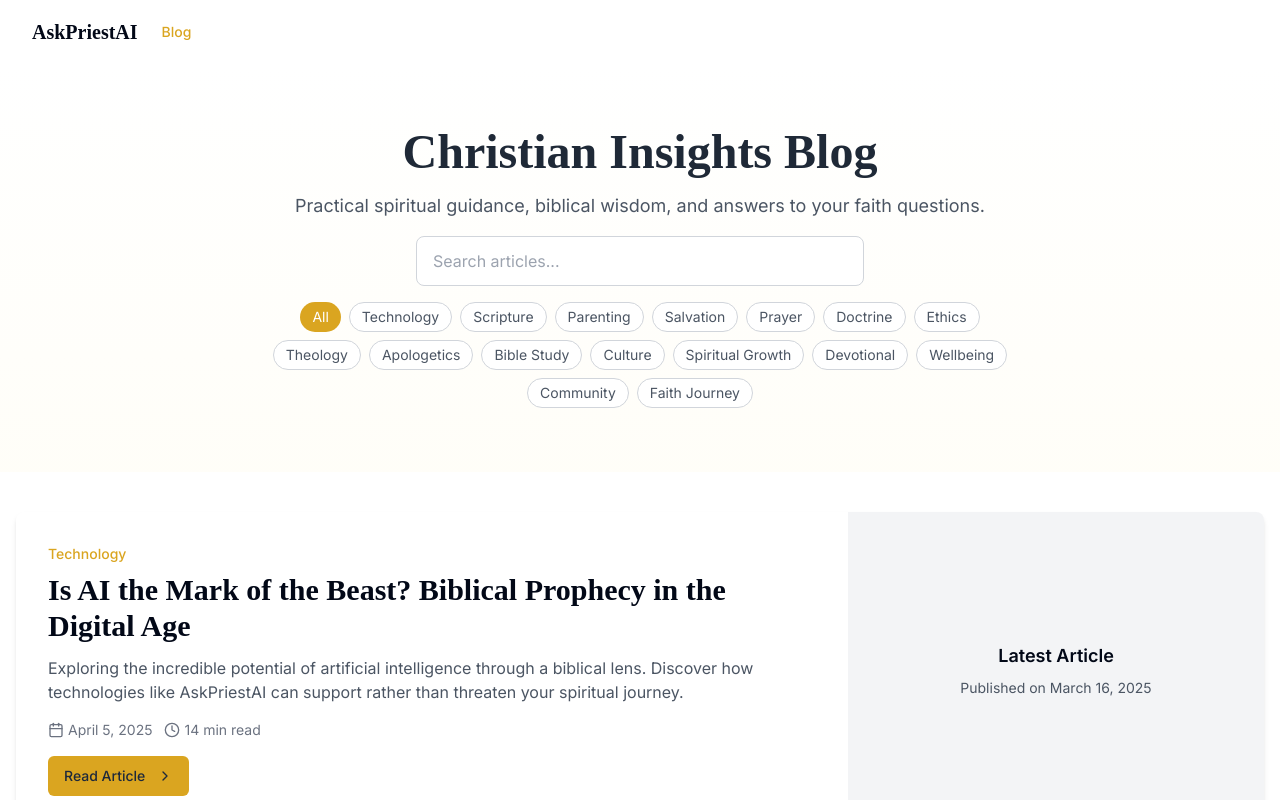
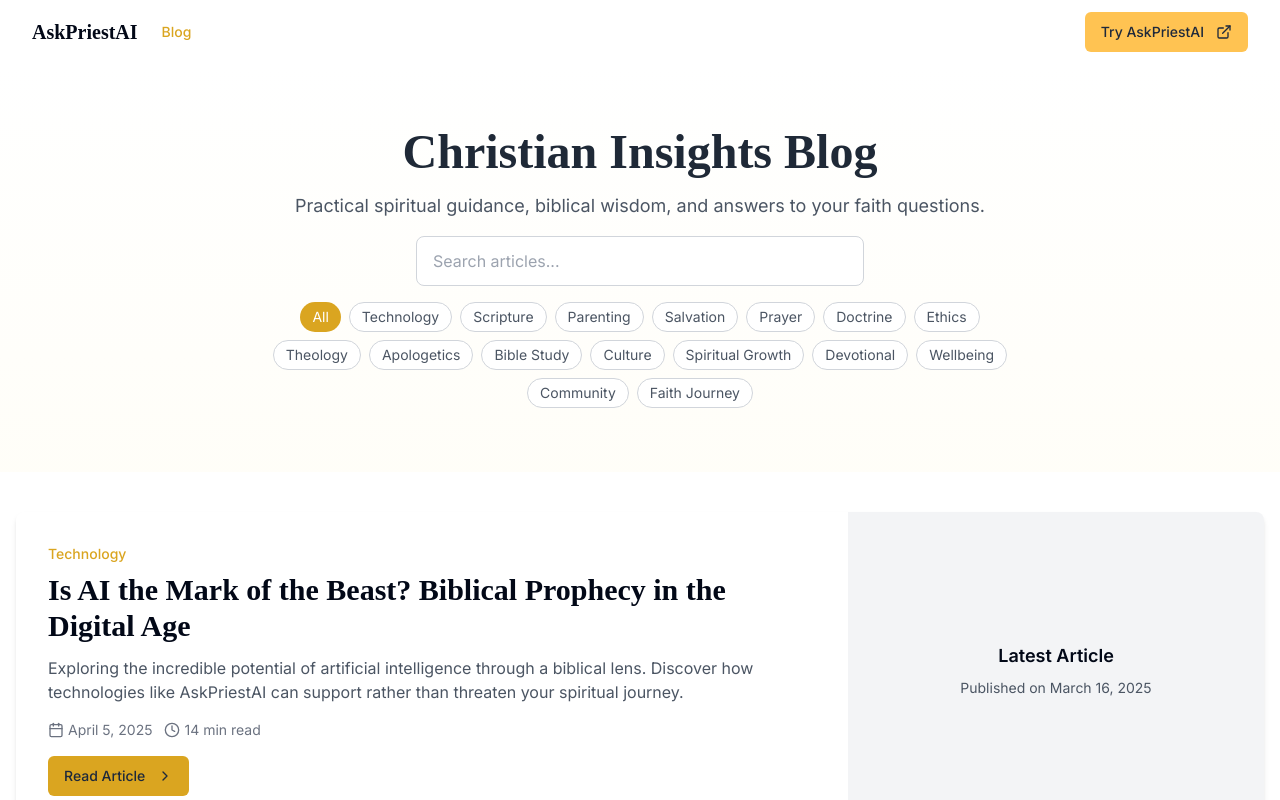
Before and after one commit to IlanVat/askpriest, a React (Vite) app: page /blog in a window 1280 px wide. Shown: the top 800 px of the page. Built offline with nearby package versions, Linux system fonts and the light colour scheme; a web font is replaced by a local one.

Commit message:
Add CTA button to blog header
Conditionally render a CTA button in the header navbar when the user is on the blog page.

```diff
--- a/src/components/Header.tsx
+++ b/src/components/Header.tsx
@@ -1,10 +1,13 @@
 
 import { useState, useEffect } from "react";
 import { Link, useLocation } from "react-router-dom";
+import { Button } from "@/components/ui/button";
+import { ExternalLink } from "lucide-react";
 
 export const Header = () => {
   const [isScrolled, setIsScrolled] = useState(false);
   const location = useLocation();
+  const isBlogRoute = location.pathname.startsWith('/blog');
 
   useEffect(() => {
     const handleScroll = () => {
@@ -38,6 +41,18 @@ export const Header = () => {
               Blog
             </Link>
           </nav>
+
+          {isBlogRoute && (
+            <Button
+              asChild
+              className="bg-[#ffc352] hover:bg-[#ffc352]/90 text-primary-foreground"
+            >
+              <a href="https://landing.askpriestai.com" target="_blank" rel="noopener noreferrer">
+                Try AskPriestAI
+                <ExternalLink className="ml-1 h-4 w-4" />
+              </a>
+            </Button>
+          )}
         </div>
       </div>
     </header>
```
